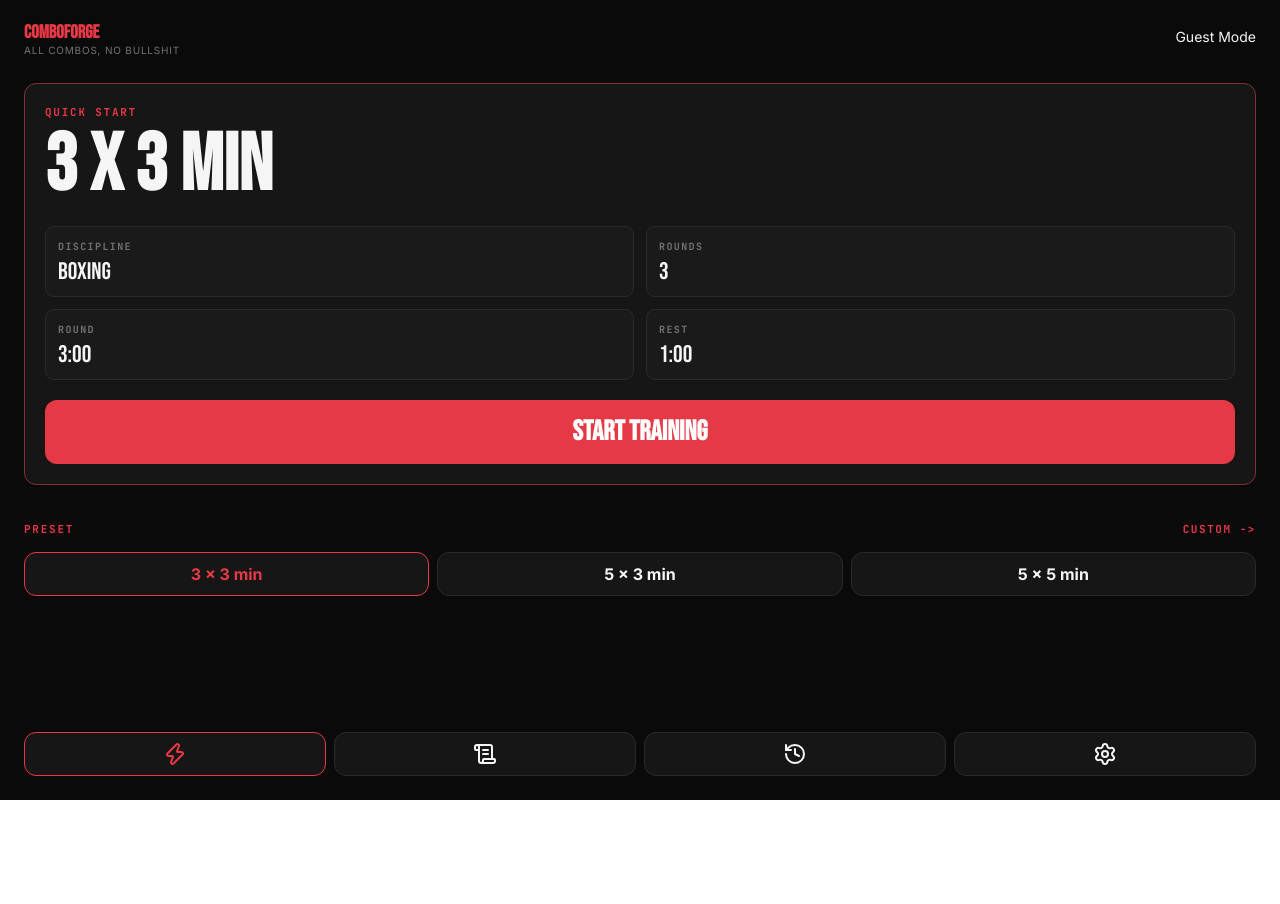
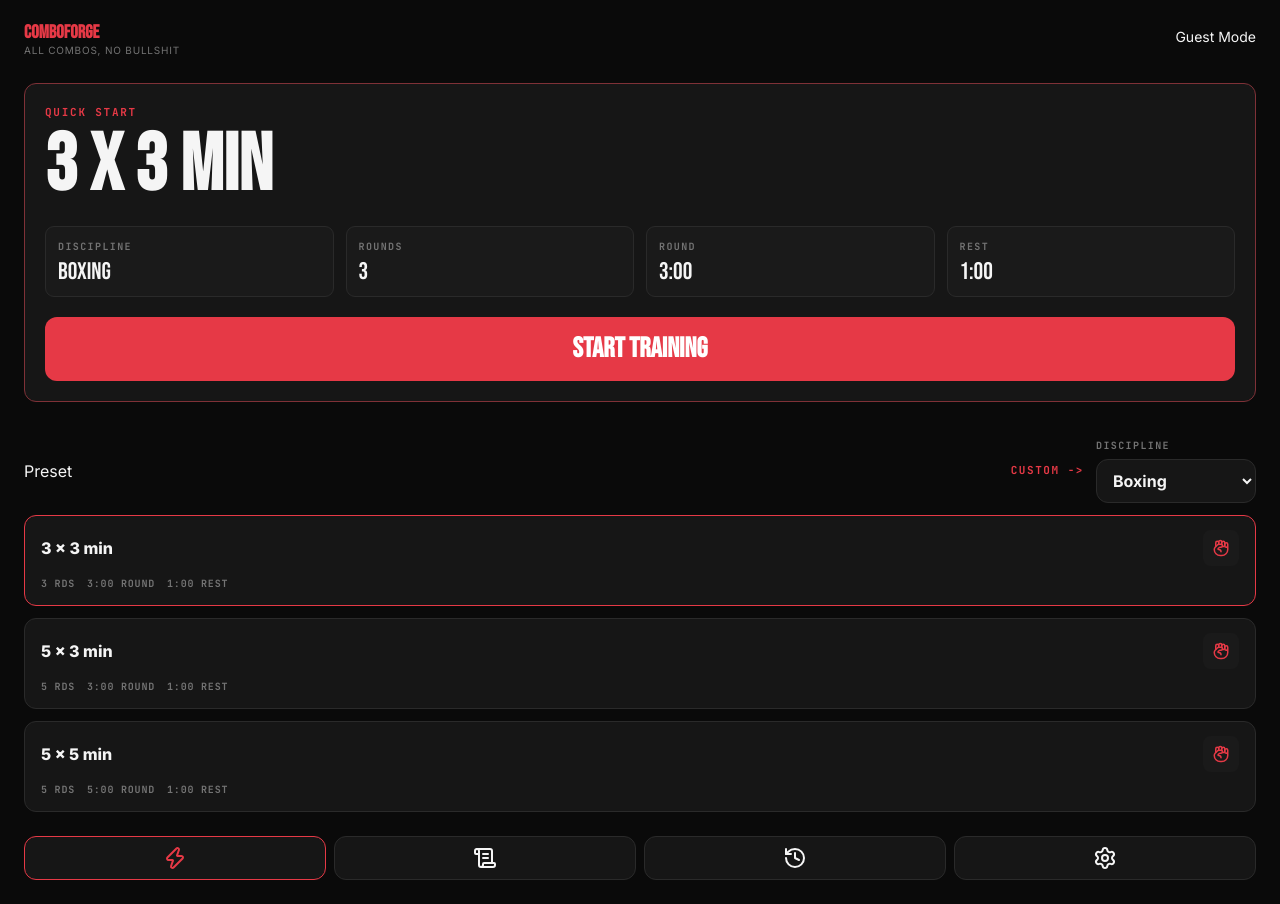
Before and after one commit to Leandro-Da-Souza/comboforge, a React (Vite) app: page / in a window 1280 px wide. Before the commit the page ends 800 px from the top, so only its background shows below. Built offline with nearby package versions, Linux system fonts and the light colour scheme.

Commit message:
style presetSelectors, adjust propname on quickstart, style select

```diff
--- a/src/components/PresetSelector.tsx
+++ b/src/components/PresetSelector.tsx
@@ -1,6 +1,8 @@
 import '../styles/preset.css'
 import type { TimerPreset } from '../types/timer'
 import Button from './ui/Button'
+import { HandFist } from 'lucide-react'
+import { formatTime } from '../utils/time'
 
 type PresetSelectorProps = {
   presets: TimerPreset[]
@@ -25,8 +27,19 @@
           pressed={preset.id === selectedPresetId}
           disabled={!canChangePreset}
           onClick={() => onPresetSelect(preset)}
+          className="preset-selector-button"
         >
-          {preset.name}
+          <div className="preset-selector-title">
+            <p>{preset.name}</p>
+            <span>
+              <HandFist aria-hidden="true" size={18} />
+            </span>
+          </div>
+          <div className="preset-selector-info">
+            <span>{preset.config.totalRounds} rds</span>
+            <span>{formatTime(preset.config.roundDurationSeconds)} round</span>
+            <span>{formatTime(preset.config.restDurationSeconds)} rest</span>
+          </div>
         </Button>
       ))}
     </section>
--- a/src/components/QuickStart.tsx
+++ b/src/components/QuickStart.tsx
@@ -7,13 +7,13 @@
 type QuickStartProps = {
   selectedPreset: TimerPreset
   selectedDiscipline: Discipline
-  handleTrainNavigation: () => void
+  onStart: () => void
 }
 
 export default function QuickStart({
   selectedPreset,
   selectedDiscipline,
-  handleTrainNavigation,
+  onStart,
 }: QuickStartProps) {
   return (
     <div className="quick-start">
@@ -41,11 +41,7 @@
         </div>
       </dl>
 
-      <Button
-        className="start-button"
-        variant="primary"
-        onClick={handleTrainNavigation}
-      >
+      <Button className="start-button" variant="primary" onClick={onStart}>
         Start Training
       </Button>
     </div>
--- a/src/pages/HomePage.tsx
+++ b/src/pages/HomePage.tsx
@@ -10,14 +10,16 @@
 import { useDisciplineSelection } from '../hooks/useDisciplineSelection'
 import '../styles/home.css'
 import type { SessionSetup } from '../types/session'
+import QuickStart from '../components/QuickStart'
+import Select from '../components/ui/Select'
+import type { Discipline } from '../types/core'
 import { NavLink } from 'react-router'
-import QuickStart from '../components/QuickStart'
 
 export default function HomePage() {
   const { selectedPresetId, selectPreset, selectedPreset } =
     usePresetSelection(timerPresets)
 
-  const { selectedDiscipline } = useDisciplineSelection(
+  const { selectDiscipline, selectedDiscipline } = useDisciplineSelection(
     starterCombos,
     availableDisciplines[0],
   )
@@ -39,6 +41,10 @@
     selectPreset(preset)
   }
 
+  function handleDisciplineSelect(discipline: Discipline) {
+    selectDiscipline(discipline)
+  }
+
   return (
     <section className="home-screen">
       <div className="home-hero">
@@ -52,7 +58,7 @@
         <QuickStart
           selectedPreset={selectedPreset}
           selectedDiscipline={selectedDiscipline}
-          handleTrainNavigation={handleTrainNavigation}
+          onStart={handleTrainNavigation}
         />
       </div>
 
@@ -60,6 +66,17 @@
         <div className="home-section-heading">
           <p className="home-kicker">Preset</p>
           <NavLink to="/combos">Custom -&gt;</NavLink>
+          <Select
+            label="Discipline"
+            value={selectedDiscipline}
+            options={availableDisciplines.map((discipline) => ({
+              label: discipline,
+              value: discipline,
+            }))}
+            onChange={(event) => {
+              handleDisciplineSelect(event.target.value as Discipline)
+            }}
+          />
         </div>
         <PresetSelector
           presets={timerPresets}
--- a/src/styles/home.css
+++ b/src/styles/home.css
@@ -10,27 +10,17 @@
   gap: 20px;
 }
 
-.home-kicker {
-  margin: 0;
-  color: var(--primary);
-  font-family: var(--ff-mono);
-  font-size: 11px;
-  font-weight: 700;
-  letter-spacing: 0.16em;
-  text-transform: uppercase;
-}
-
 .home-setup {
   display: flex;
   flex-direction: column;
-  gap: 14px;
+  gap: 12px;
 }
 
 .home-section-heading {
-  display: flex;
-  justify-content: space-between;
+  display: grid;
+  grid-template-columns: 1fr auto;
   align-items: center;
-  gap: 6px;
+  gap: 12px;
 }
 
 .home-section-heading a {
@@ -43,16 +33,23 @@
   text-transform: uppercase;
 }
 
-.home-section-heading h2 {
-  font-size: 1.75rem;
+.home-section-heading .select-field {
+  grid-column: 1 / -1;
+}
+
+@media (min-width: 480px) {
+  .home-section-heading {
+    grid-template-columns: 1fr auto auto;
+  }
+
+  .home-section-heading .select-field {
+    grid-column: auto;
+    min-width: 160px;
+  }
 }
 
 @media (min-width: 720px) {
   .home-screen {
     gap: 36px;
   }
-
-  .home-session-summary {
-    grid-template-columns: repeat(4, minmax(0, 1fr));
-  }
 }
--- a/src/styles/preset.css
+++ b/src/styles/preset.css
@@ -1,5 +1,54 @@
 .preset-selector {
-  display: grid;
-  grid-template-columns: repeat(3, minmax(0, 1fr));
-  gap: 8px;
+  display: flex;
+  flex-direction: column;
+  gap: 12px;
 }
+
+.preset-selector-button {
+  width: 100%;
+  min-height: 76px;
+  padding: 14px 16px;
+  display: flex;
+  flex-direction: column;
+  align-items: stretch;
+  gap: 10px;
+  text-align: left;
+}
+
+.preset-selector-title {
+  display: flex;
+  align-items: center;
+  justify-content: space-between;
+  gap: 16px;
+}
+
+.preset-selector-title p {
+  margin: 0;
+  color: var(--foreground);
+  font-size: 1rem;
+  font-weight: 800;
+}
+
+.preset-selector-title span {
+  display: inline-flex;
+  align-items: center;
+  justify-content: center;
+  width: 36px;
+  min-width: 36px;
+  height: 36px;
+  border-radius: calc(var(--radius) * 0.65);
+  background: var(--muted);
+  color: var(--primary);
+}
+
+.preset-selector-info {
+  display: flex;
+  flex-wrap: wrap;
+  gap: 6px 12px;
+  color: var(--muted-foreground);
+  font-family: var(--ff-mono);
+  font-size: 10px;
+  font-weight: 700;
+  letter-spacing: 0.08em;
+  text-transform: uppercase;
+}
--- a/src/styles/quickstart.css
+++ b/src/styles/quickstart.css
@@ -72,3 +72,9 @@
   line-height: 1;
   text-transform: uppercase;
 }
+
+@media (min-width: 720px) {
+  .session-summary {
+    grid-template-columns: repeat(4, minmax(0, 1fr));
+  }
+}
--- a/src/styles/ui/select.css
+++ b/src/styles/ui/select.css
@@ -2,6 +2,7 @@
   display: flex;
   flex-direction: column;
   gap: 6px;
+  min-width: 0;
 }
 
 .select-field span {
@@ -21,4 +22,11 @@
   background: var(--surface);
   color: var(--foreground);
   font: inherit;
+  font-weight: 700;
+  text-transform: capitalize;
 }
+
+.select-control:focus-visible {
+  outline: 2px solid var(--primary);
+  outline-offset: 2px;
+}
```
